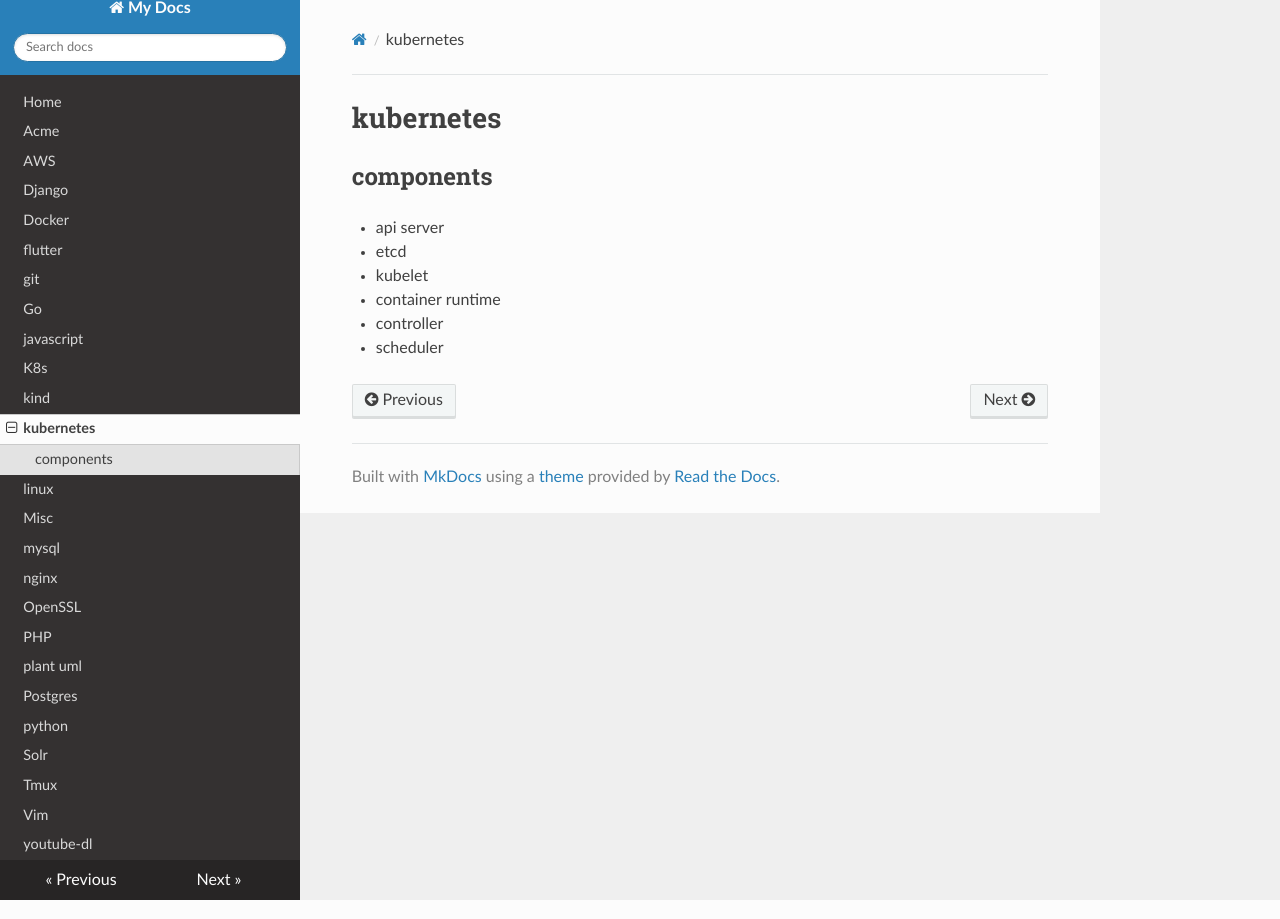
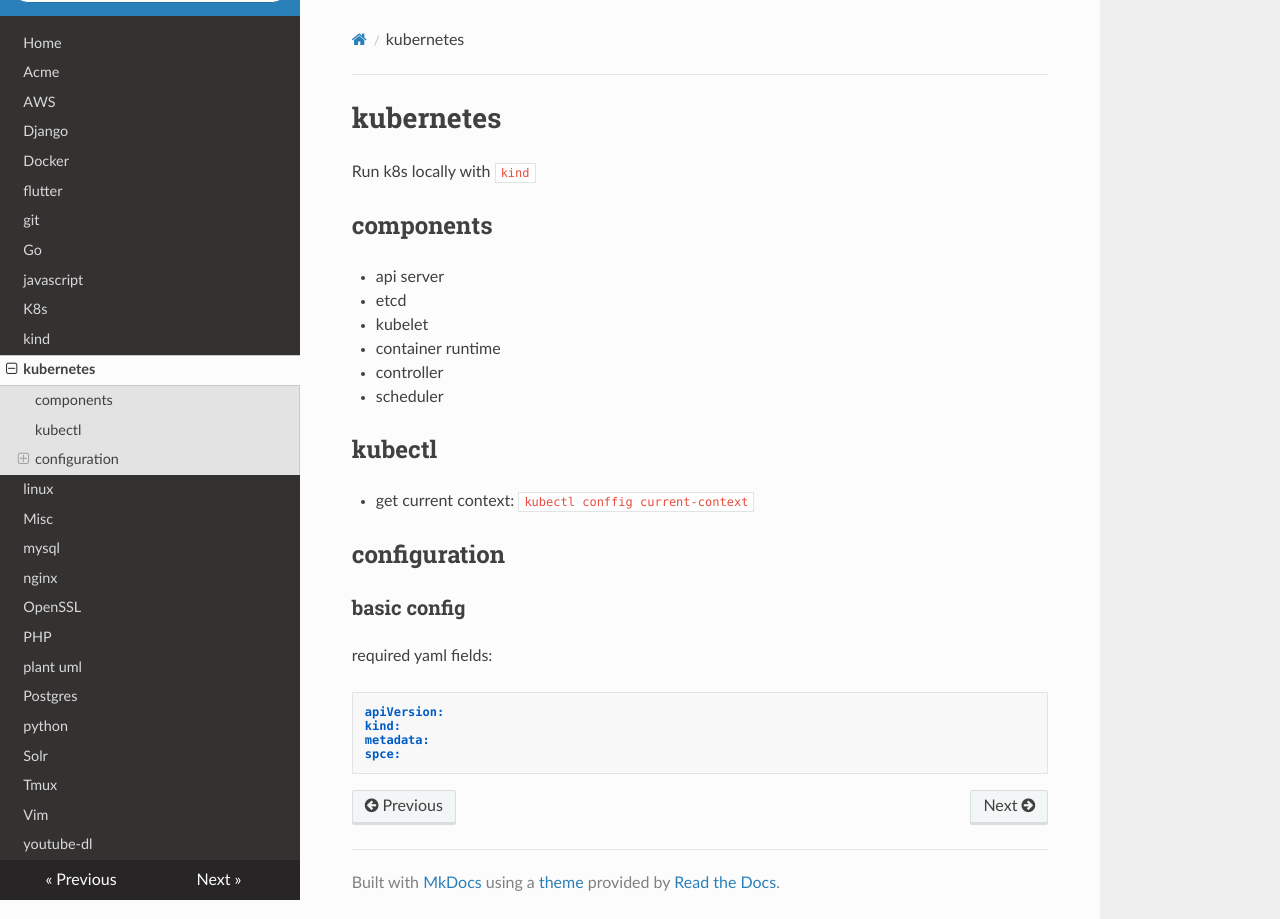
Before and after one commit to filipelucas42/notes, an MkDocs documentation site: the page built from docs/kubernetes.md, in a window 1280 px wide. Built offline with MkDocs 1.6.1, drawn with Linux system fonts in a browser that asks for light colours; nearby versions of some CDN libraries.

Commit message:
Update kubernetes.md

````diff
--- a/docs/kubernetes.md
+++ b/docs/kubernetes.md
@@ -1,4 +1,6 @@
 # kubernetes
+
+Run k8s locally with `kind`
 
 ## components
 * api server
@@ -7,3 +9,18 @@
 * container runtime
 * controller
 * scheduler
+
+## kubectl
+
+* get current context: `kubectl conffig current-context`
+
+## configuration
+
+### basic config
+required yaml fields:
+```
+apiVersion:
+kind:
+metadata:
+spce:
+```
````
